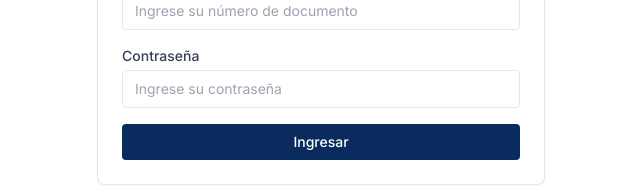
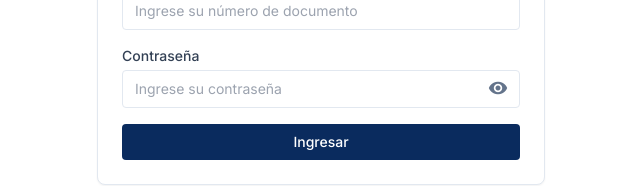
Before and after one commit to CostSquare99109/edl-carepa, a React (Vite) app in the folder frontend/: page /edl-cnsc/login in a window 1280 px wide. Shown: the part 456-642 px from the top of the page, without its empty margins (319-959 px from the left). Built offline with nearby package versions, Linux system fonts and the light colour scheme.

Commit message:
Add password visibility toggle to login

```diff
--- a/frontend/src/pages/Login.tsx
+++ b/frontend/src/pages/Login.tsx
@@ -18,6 +18,7 @@ export default function Login() {
   const [documento, setDocumento] = useState('');
   const [tipoDocumento, setTipoDocumento] = useState('CC');
   const [password, setPassword] = useState('');
+  const [mostrarPassword, setMostrarPassword] = useState(false);
   const [error, setError] = useState('');
 
   const handleSubmit = async (e: FormEvent) => {
@@ -117,15 +118,28 @@ export default function Login() {
               <label className="block text-sm font-medium text-inst-texto mb-1">
                 Contraseña
               </label>
+              <div className="relative">
                 <input
-                type="password"
+                  type={mostrarPassword ? 'text' : 'password'}
                   value={password}
                   onChange={(e) => setPassword(e.target.value)}
-                className="edl-input"
+                  className="edl-input pr-10"
                   placeholder="Ingrese su contraseña"
                   required
                   autoComplete="current-password"
                 />
+                <button
+                  type="button"
+                  onClick={() => setMostrarPassword(!mostrarPassword)}
+                  className="absolute right-2 top-1/2 -translate-y-1/2 text-inst-texto-claro hover:text-inst-texto p-1"
+                  tabIndex={-1}
+                  aria-label={mostrarPassword ? 'Ocultar contraseña' : 'Mostrar contraseña'}
+                >
+                  <span className="material-icons text-xl">
+                    {mostrarPassword ? 'visibility_off' : 'visibility'}
+                  </span>
+                </button>
+              </div>
             </div>
 
             {/* Botón */}
```
Lines whose indentation alone changed are shown as unchanged.
